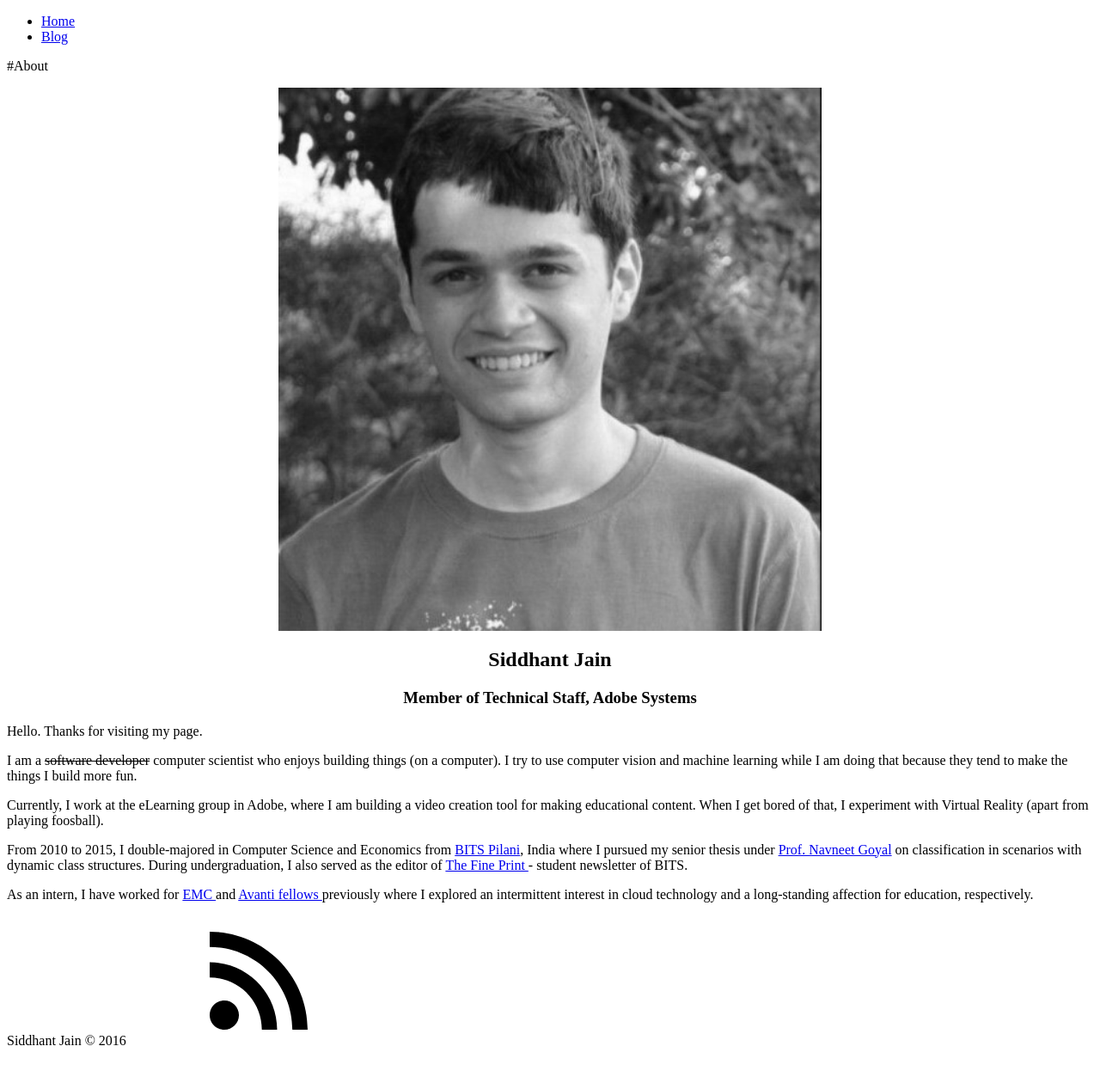
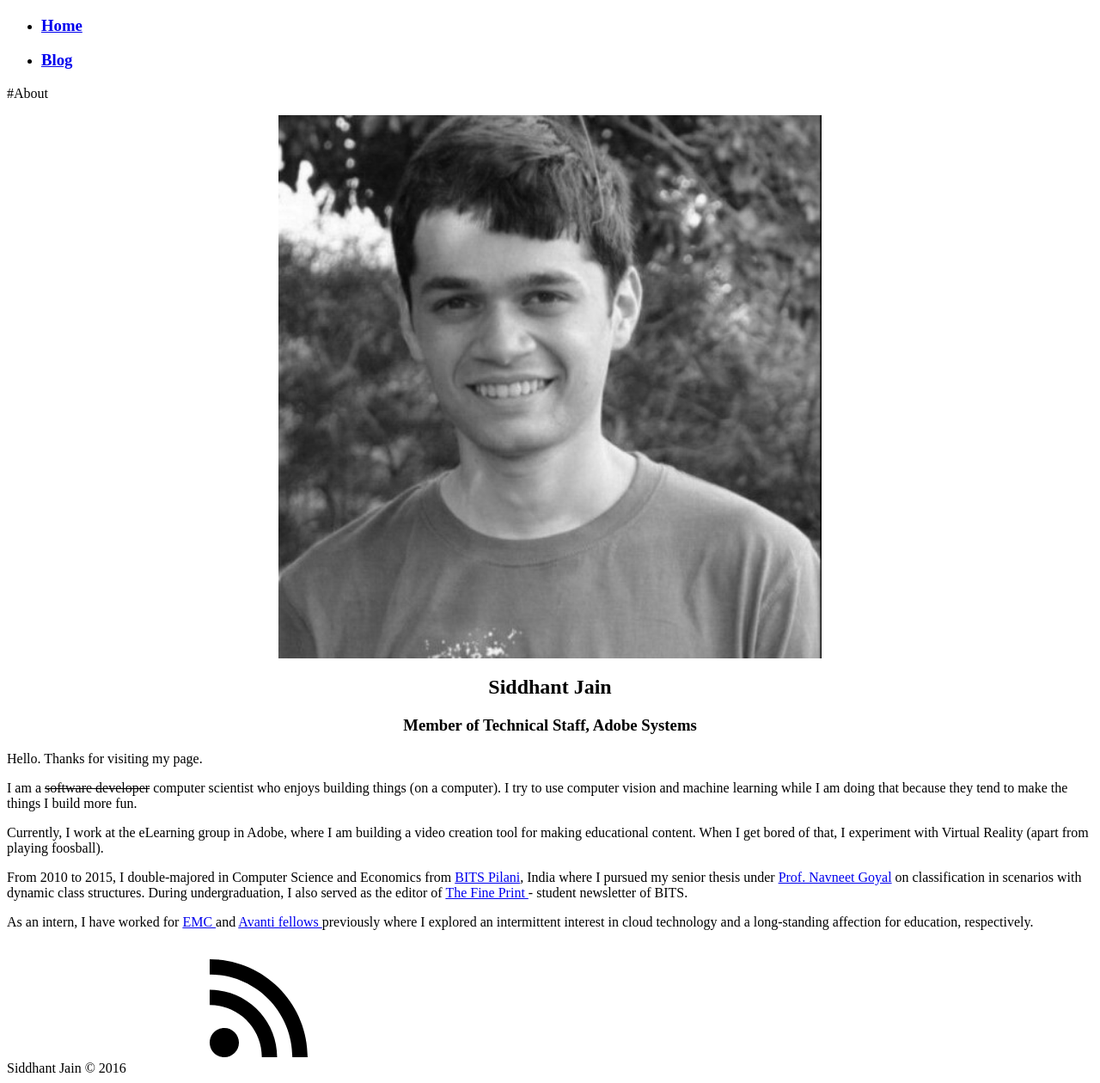
Before and after one commit to siddhantjain/old-personal-website, a Jekyll site: the page built from about.md, in a window 1280 px wide. Shown: the whole page at 86% size. Built offline with Jekyll 4.4.1, drawn with Linux system fonts in a browser that asks for light colours; before the commit the page ends 1228 px from its top, so only the background shows below that.

Commit message:
Bettering Navigation Options

```diff
--- a/_includes/header.html
+++ b/_includes/header.html
@@ -4,7 +4,7 @@
     <header class="home__header">
         <img alt="{{ site.name }}" src="{{ site.url }}/{{ site.picture }}" />
 
-        <h1>{{ site.name }}</h1>
+        <h1><a href = {{ site.url }}> {{ site.name }} </a> </h1>
         <h2>{{ site.bio }}</h2>
 
         <div class="home__header-social">
--- a/_includes/nav.html
+++ b/_includes/nav.html
@@ -1,8 +1,8 @@
 <nav class="{% if page.title == "Home" %}home__header-nav{% else %}nav{% endif %}">
     <ul>
-        {% if page.title != "Home" %}<li><a href="{{ site.url }}/">Home</a></li>{% endif %}
-        {% if page.title != "Blog" %}<li><a href="{{ site.url }}/blog">Blog</a></li>{% endif %}
-        {% if page.title == "Home" %}<li><a href="http://github.com/{{ site.github }}" target="_blank">Github</a></li>{% endif %}
-        {% if page.title != "About" %}<li><a href="{{ site.url }}/about">About</a></li>{% endif %}
+        {% if page.title != "Home" %}<li><a href="{{ site.url }}/"><h3>Home</h3></a></li>{% endif %}
+        {% if page.title != "Blog" %}<li><a href="{{ site.url }}/blog"><h3>Blog</h3></a></li>{% endif %}
+        {% if page.title == "Home" %}<li><a href="http://github.com/{{ site.github }}" target="_blank"><h3>Github</h3></a></li>{% endif %}
+        {% if page.title != "About" %}<li><a href="{{ site.url }}/about"><h3>About</h3></a></li>{% endif %}
     </ul>
 </nav>
```
